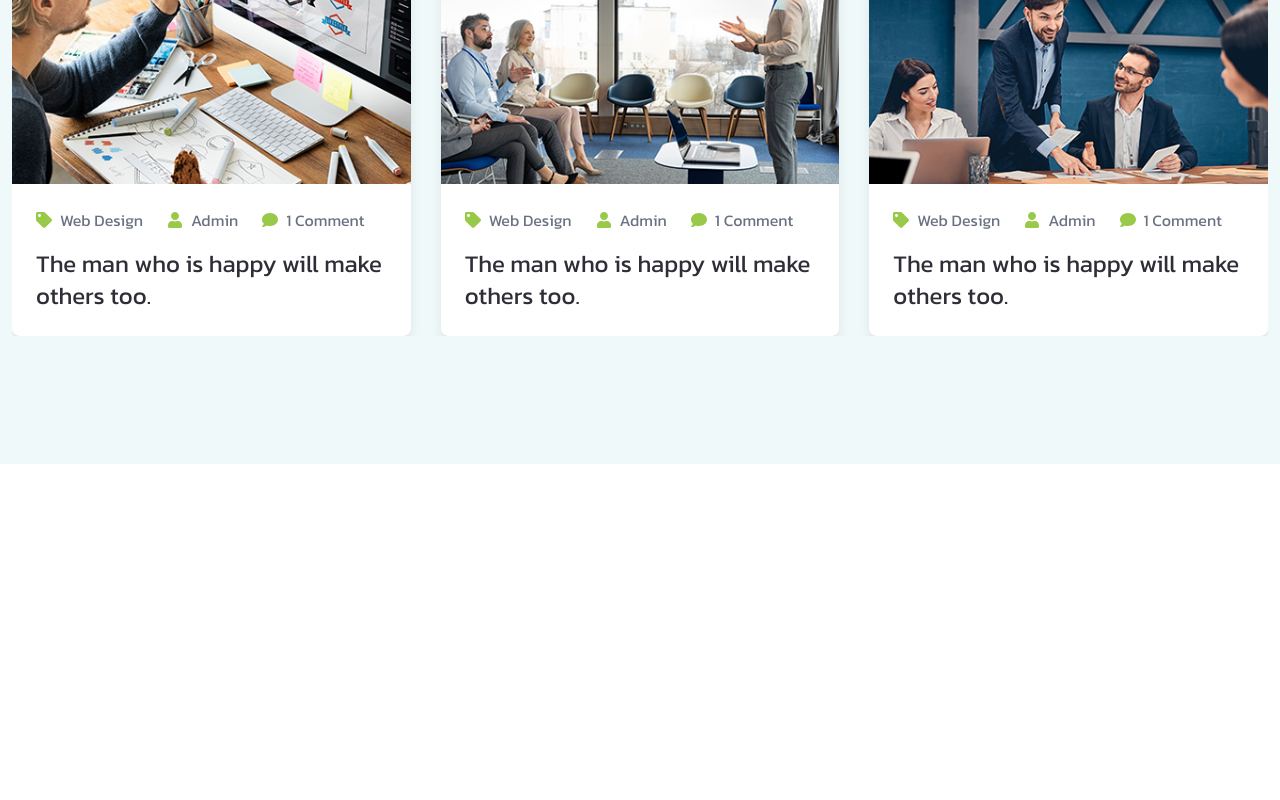
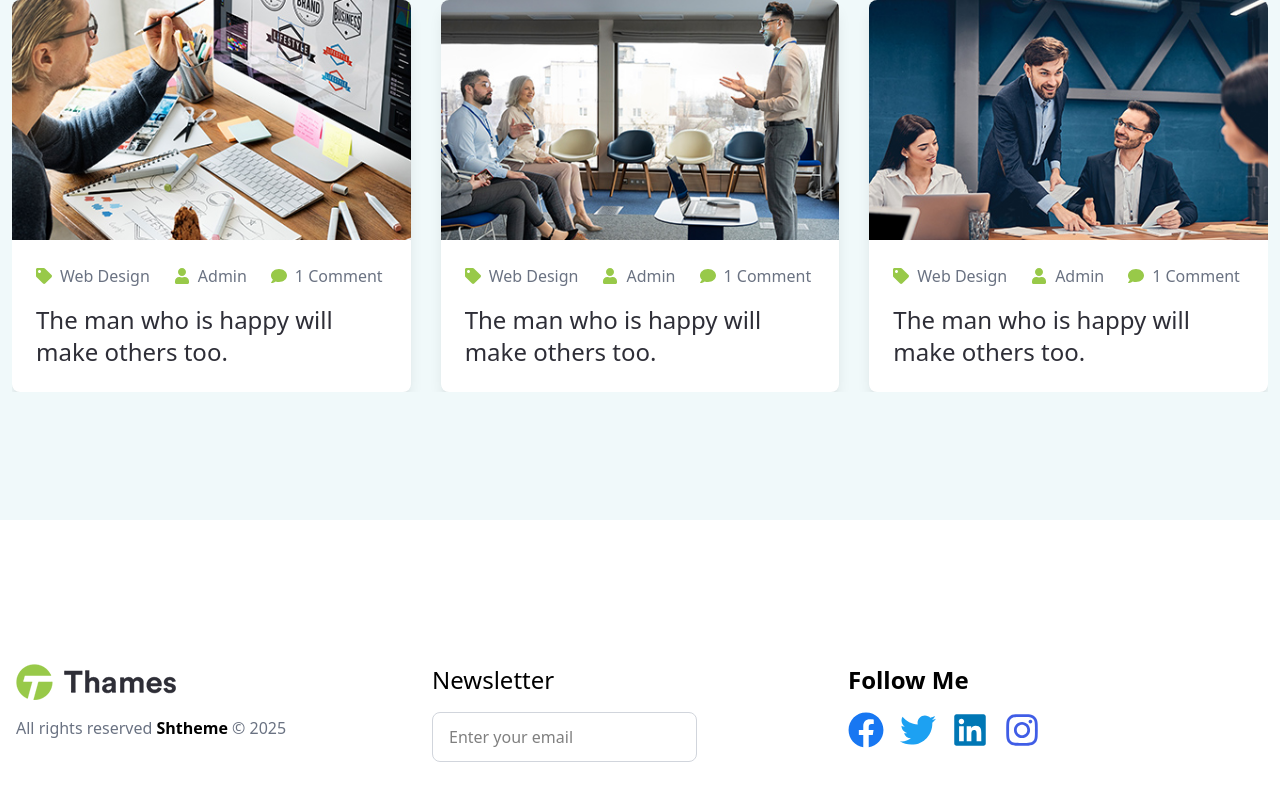
Before and after one commit to cssmh/smith-portfolio-home, a React (Vite) app: page / in a window 1280 px wide. Shown: the part 11000-11800 px from the top of the page. Before the commit the page ends 11464 px from the top, so only its background shows below. Built offline with nearby package versions, Linux system fonts and the light colour scheme.

Commit message:
Footer added

```diff
--- a/src/Component/Footer.jsx
+++ b/src/Component/Footer.jsx
@@ -1,7 +1,47 @@
+import logo from "../assets/logo-2.png";
+import { FaFacebook, FaTwitter, FaLinkedin, FaInstagram } from "react-icons/fa";
+
 const Footer = () => {
   return (
-    <div>
-
+    <div className="bg-[#ffffff] pt-36 pb-44">
+      <div className="px-4">
+        <div className="grid grid-cols-1 md:grid-cols-3">
+          <div className="flex flex-col items-center md:items-start">
+            <img src={logo} alt="Logo" className="w-40 h-auto" />
+            <p className="mt-4 text-gray-500">
+              All rights reserved{" "}
+              <span className="font-semibold text-black">Shtheme</span> © 2025
+            </p>
+          </div>
+          <div className="flex flex-col">
+            <h3 className="text-2xl mb-4">Newsletter</h3>
+            <form className="flex items-center">
+              <input
+                type="email"
+                placeholder="Enter your email"
+                className="px-4 py-3 border border-gray-300 rounded-lg focus:outline-none text-black"
+              />
+            </form>
+          </div>
+          <div className="flex flex-col">
+            <p className="text-2xl font-semibold">Follow Me</p>
+            <div className="flex gap-4 mt-4">
+              <a href="#" className="text-[#1877f2] transition-all">
+                <FaFacebook className="text-4xl" />
+              </a>
+              <a href="#" className="text-[#1da1f2] transition-all">
+                <FaTwitter className="text-4xl" />
+              </a>
+              <a href="#" className="text-[#0077b5] transition-all">
+                <FaLinkedin className="text-4xl" />
+              </a>
+              <a href="#" className="text-[#405de6] transition-all">
+                <FaInstagram className="text-4xl" />
+              </a>
+            </div>
+          </div>
+        </div>
+      </div>
     </div>
   );
 };
--- a/src/Home.jsx
+++ b/src/Home.jsx
@@ -2,6 +2,7 @@ import AboutMe from "./Component/AboutMe";
 import Achievements from "./Component/Achievements";
 import ContactMe from "./Component/ContactMe";
 import Count from "./Component/Count";
+import Footer from "./Component/Footer";
 import Header from "./Component/Header";
 import MyWorks from "./Component/MyWorks";
 import PeopleSay from "./Component/PeopleSay";
@@ -22,6 +23,7 @@ const Home = () => {
       <PeopleSay />
       <ContactMe />
       <RecentBlog />
+      <Footer />
     </>
   );
 };
--- a/src/index.css
+++ b/src/index.css
@@ -1,7 +1 @@
-@import url('https://fonts.googleapis.com/css2?family=Kanit:ital,wght@0,100;0,200;0,300;0,400;0,500;0,600;0,700;0,800;0,900;1,100;1,200;1,300;1,400;1,500;1,600;1,700;1,800;1,900&display=swap');
-
 @import "tailwindcss";
-
-body {
-    font-family: "Kanit", serif;
-}
```
